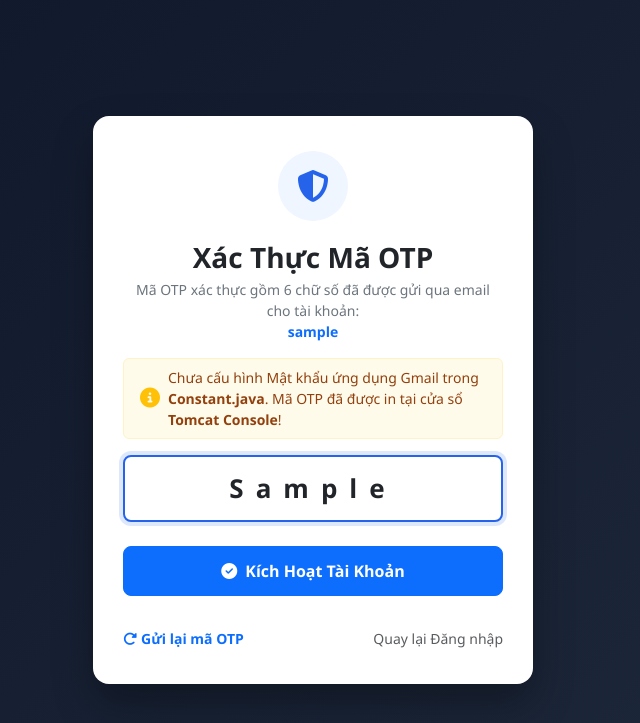
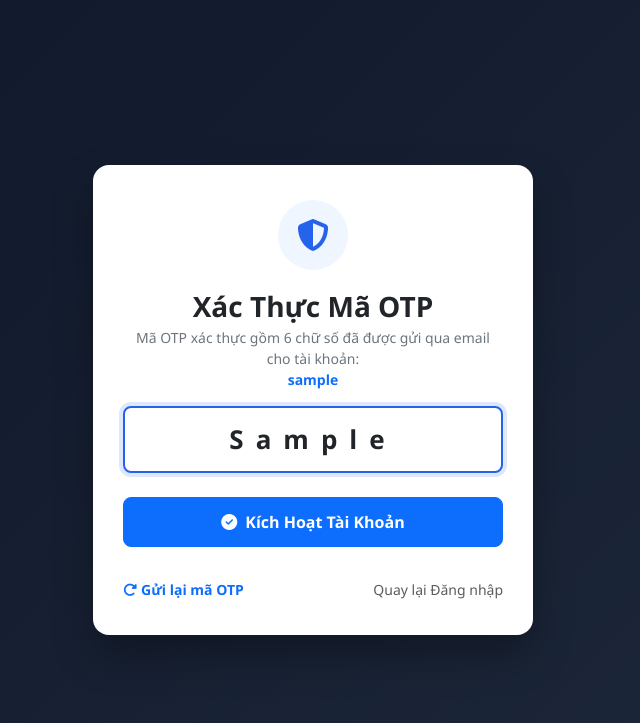
Before and after one commit to phuongthuy300506-design/bt-lt-web-16-11, a Java web app: page /views/verify-otp.jsp in a window 1280 px wide. Shown: the top 723 px of the page, without its empty margins (327-967 px from the left). Run offline with Tomcat 11, a stand-in JSP engine, Linux system fonts and the light colour scheme; the template is opened without the code that fills it: most values are stand-ins (such as "Sample title", 1, 10 or a date in 2020); data that the repository does not hold is empty; database files in the repository are not loaded.

Commit message:
Xoa bo hoan toan hop canh bao loi Google khoi giao dien verify-otp va reset-password

```diff
--- a/src/main/webapp/views/verify-otp.jsp
+++ b/src/main/webapp/views/verify-otp.jsp
@@ -89,19 +89,6 @@
         </div>
     </c:if>
 
-    <c:if test="${not empty smtpError}">
-        <div class="alert alert-warning py-2 px-3 small text-start d-flex align-items-center mb-3" style="background: #fffbeb; border: 1px solid #fef3c7; color: #92400e;">
-            <i class="fa-solid fa-triangle-exclamation me-2 fs-5 text-warning"></i>
-            <div>${smtpError}</div>
-        </div>
-    </c:if>
-    <c:if test="${empty smtpError and not mailConfigured}">
-        <div class="alert alert-warning py-2 px-3 small text-start d-flex align-items-center mb-3" style="background: #fffbeb; border: 1px solid #fef3c7; color: #92400e;">
-            <i class="fa-solid fa-circle-info me-2 fs-5 text-warning"></i>
-            <div>Chưa cấu hình Mật khẩu ứng dụng Gmail trong <strong>Constant.java</strong>. Mã OTP đã được in tại cửa sổ <strong>Tomcat Console</strong>!</div>
-        </div>
-    </c:if>
-
     <c:if test="${param.not_activated == 'true'}">
         <div class="alert alert-warning py-2 px-3 small text-start d-flex align-items-center mb-3">
             <i class="fa-solid fa-circle-exclamation me-2 fs-5"></i>
```
Also changed, not shown: src/main/webapp/views/reset-password.jsp (+0 -13 lines).
